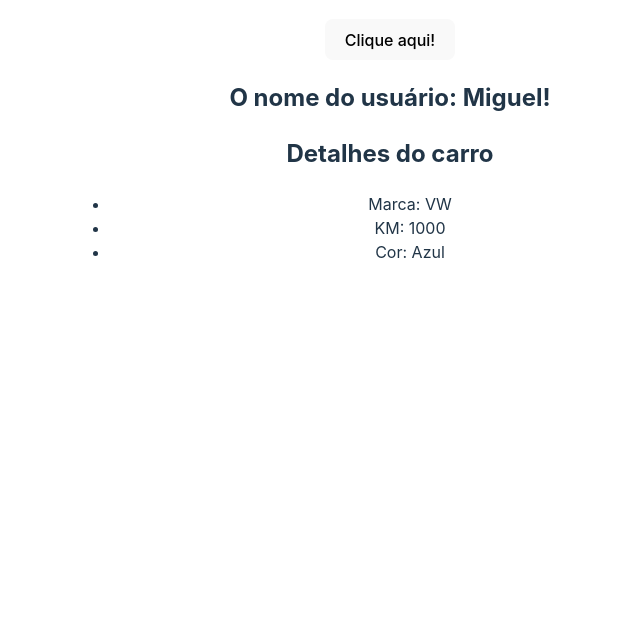
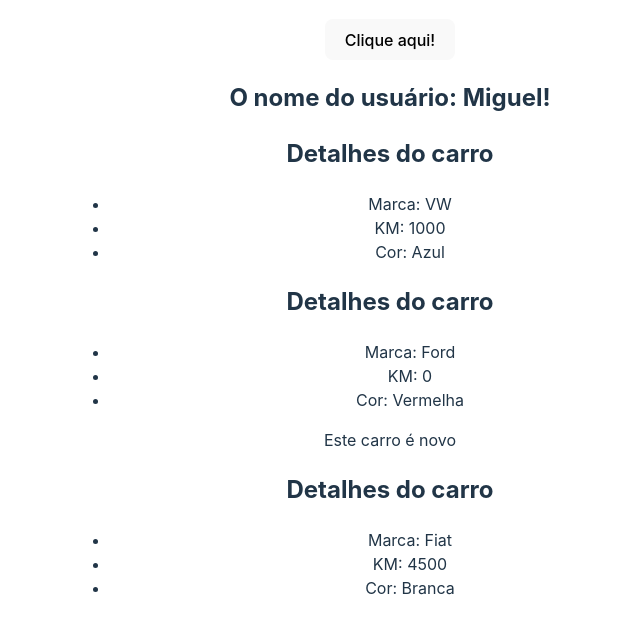
Before and after one commit to NedcloarBR-Study/Udemy-ReactZeroMaestria, a React (Vite) app in the folder 3_AVANCANDO/avancando/: page / in a window 1280 px wide. Shown: the part 1745-2379 px from the top of the page, without its empty margins (250-890 px from the left). Built offline with nearby package versions, Linux system fonts and the light colour scheme.

Commit message:
feat: add aula12

```diff
--- a/3_AVANCANDO/avancando/src/App.jsx
+++ b/3_AVANCANDO/avancando/src/App.jsx
@@ -28,7 +28,10 @@ function App() {
       {/* Props */}
       <ShowUserName name={username} />
       {/* Destructuring */}
-      <CarDetails brand="VW" km={1000} color="Azul" />
+      <CarDetails brand="VW" km={1000} color="Azul" newCar={false} />
+      {/* Reaproveitamento */}
+      <CarDetails brand="Ford" km={0} color="Vermelha" newCar={true} />
+      <CarDetails brand="Fiat" km={4500} color="Branca" newCar={false} />
     </>
   )
 }
--- a/3_AVANCANDO/avancando/src/components/CarDetails.jsx
+++ b/3_AVANCANDO/avancando/src/components/CarDetails.jsx
@@ -1,4 +1,4 @@
-const CarDetails = ({ brand, km, color }) => {
+const CarDetails = ({ brand, km, color, newCar }) => {
   return (
     <div>
       <h2>Detalhes do carro</h2>
@@ -7,6 +7,7 @@ const CarDetails = ({ brand, km, color }) => {
         <li>KM: {km}</li>
         <li>Cor: {color}</li>
       </ul>
+      {newCar && <p>Este carro é novo</p>}
     </div>
   )
 }
```
Also changed, not shown: 1 other file (tests, documents, lock files or other folders).
